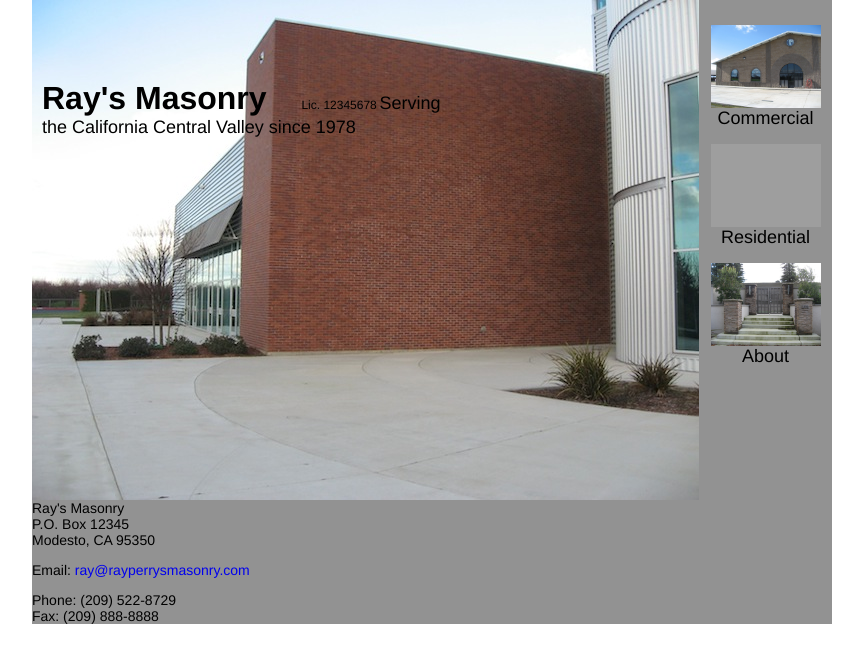
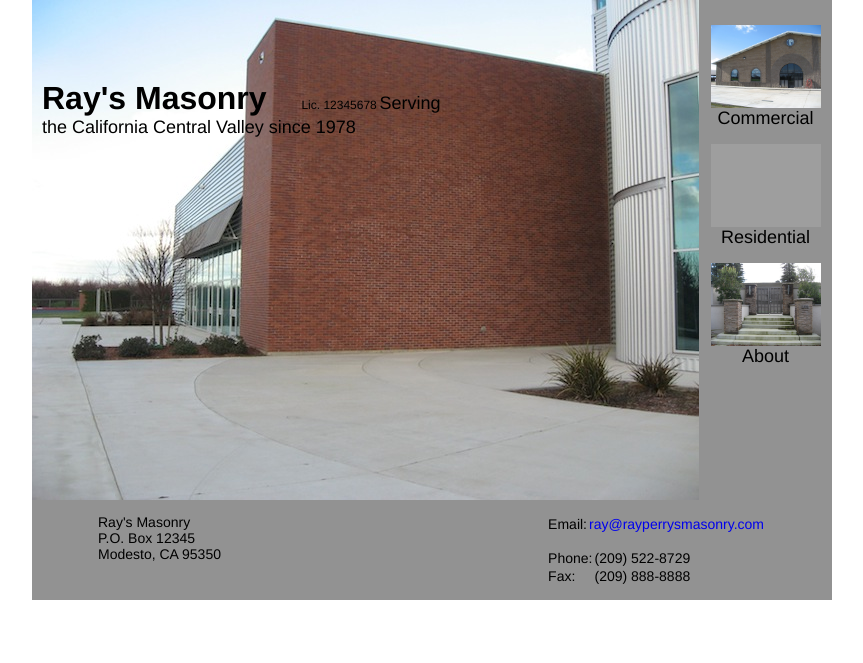
Before and after one commit to patperry/rayperrysmasonry.com, a Jekyll site: the page built from index.html, in a window 1280 px wide, cut to the strip 0-663 px from the top of the page. Shown: the whole strip, without its empty margins (208-1071 px from the left). Built offline with Jekyll 4.4.1, drawn with Linux system fonts in a browser that asks for light colours; Markdown is read by kramdown in place of the engine named in the settings; grey boxes are pictures that could not be loaded.

Commit message:
Align phone and fax numbers

```diff
--- a/_layouts/default.html
+++ b/_layouts/default.html
@@ -57,20 +57,33 @@
       </article>
 
       <footer>
-        <p class="address">
-          Ray's Masonry     <br />
-          P.O. Box 12345    <br />
-          Modesto, CA 95350 <br />
-        </p>
+        <div class="address">
+          <p>
+            Ray's Masonry     <br />
+            P.O. Box 12345    <br />
+            Modesto, CA 95350 <br />
+          </p>
+        </div>
 
-        <p class="email">
-          Email: <a href="mailto:ray@rayperrysmasonry.com">ray@rayperrysmasonry.com</a>
-        </p>
+       <div class="emailphone">
+         <table class="email" summary="Email addresses">
+           <tr class="email">
+             <td>Email:</td>
+             <td><a href="mailto:ray@rayperrysmasonry.com">ray@rayperrysmasonry.com</a></td>
+           </tr>
+         </table>
 
-        <p class="phone">
-          Phone: (209) 522-8729 <br />
-          Fax:   (209) 888-8888 <br />
-        </p>
+         <table class="phonefax" summary="Phone and fax numbers">
+           <tr class="phone">
+             <td>Phone:</td>
+             <td>(209) 522-8729</td>
+           </tr>
+           <tr class="fax">
+             <td>Fax:</td>
+             <td>(209) 888-8888</td>
+           </tr>
+         </table>
+       </div>
      </footer>
    </div>
  </body>
--- a/stylesheets/screen.css
+++ b/stylesheets/screen.css
@@ -35,8 +35,22 @@ h4 {
   font-weight: normal;
 }
 
-p {
+p, td {
   font-size: 1.4em;
+}
+
+table {
+  border: 0;
+  margin: 1.4em 0;
+}
+
+td {
+  text-align: left;
+  padding: 0;
+}
+
+td + td {
+  /* padding-left: 0.5em; */
 }
 
 a:link,
@@ -91,6 +105,8 @@ nav {
 
 footer {
   clear: both;
+  overflow: auto;
+  width: 100%;
 }
 
 /* @group page components
@@ -119,6 +135,16 @@ nav img {
   width: 110px;
   height: 83px;
   /* padding: 0.4em 0.0em; */
+}
+
+footer .address {
+  float: left;
+  padding-left: 6.6em;
+}
+
+footer .emailphone {
+  float: right;
+  padding-right: 6.6em;
 }
 
 .abstract {
```
